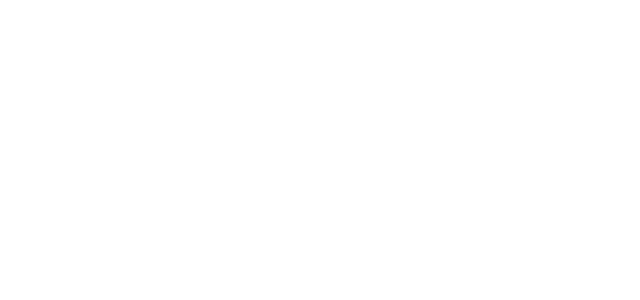
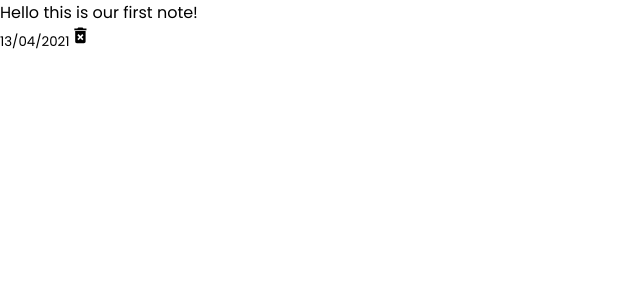
Before and after one commit to Furiuss/notes-app, a React (Vite) app: page / in a window 1280 px wide. Shown: the top 300 px of the page, without its empty margins (0-640 px from the left). Built offline with nearby package versions, Linux system fonts and the light colour scheme.

Commit message:
change main to div container and import NotesList component

```diff
--- a/src/App.jsx
+++ b/src/App.jsx
@@ -1,10 +1,10 @@
+import { NotesList } from "./components/NotesList";
+
 function App() {
-
-
   return (
-    <main>
-
-    </main>
+    <div className="container">
+      <NotesList />
+    </div>
   )
 }
 
--- a/src/components/NotesList.jsx
+++ b/src/components/NotesList.jsx
@@ -1,6 +1,7 @@
-import Note from './Note';
+import {Note} from './Note';
 
 export const NotesList = () => {
+
   return (
     <div className="notes-list">
       <Note />
```
